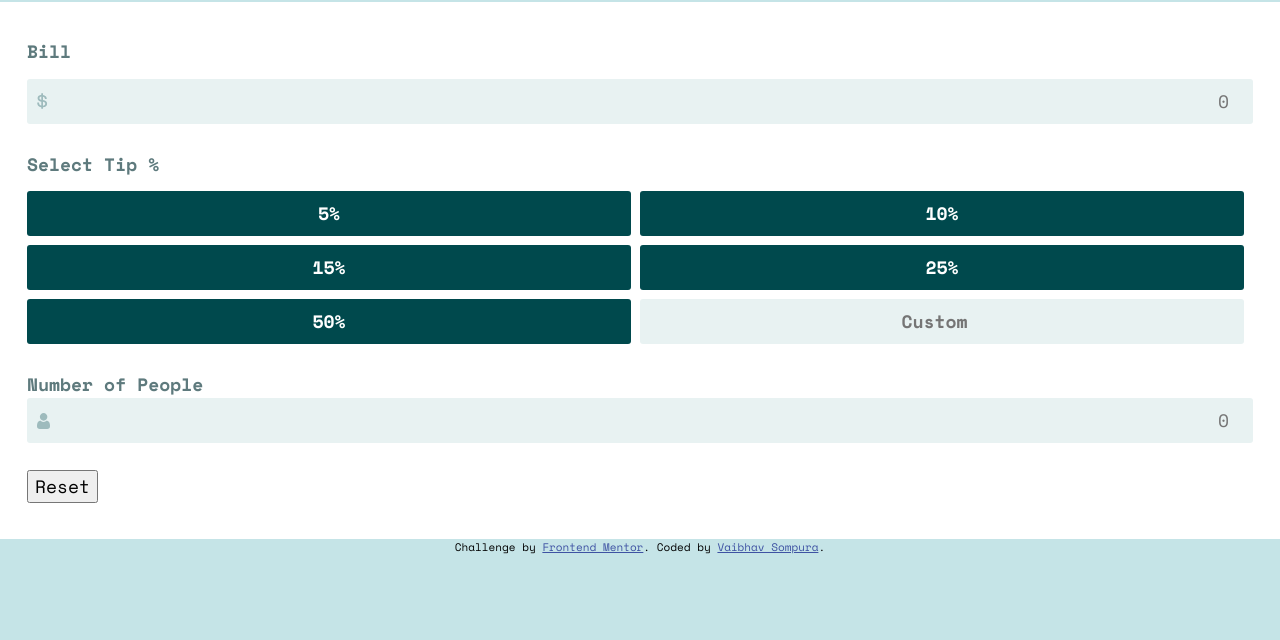
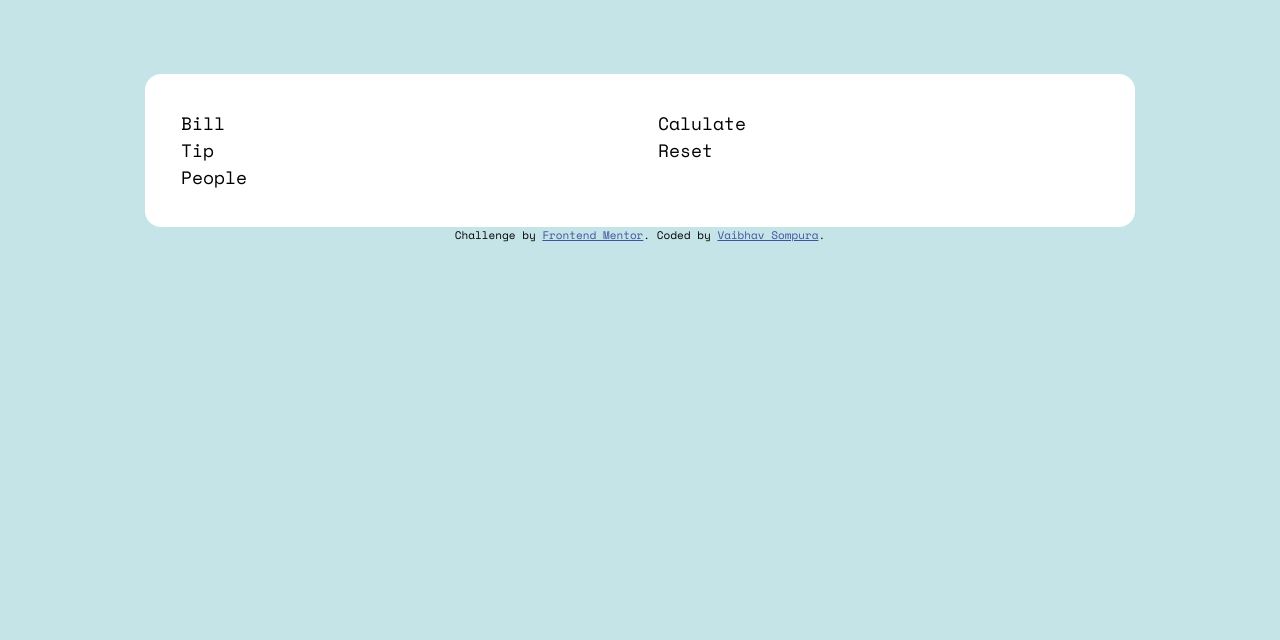
Before and after one commit to vsompura3/tip-calculator-app-main, a plain HTML site: page index.html in a window 1280 px wide. Shown: the part 160-800 px from the top of the page. Drawn offline with nearby package versions, Linux system fonts and the light colour scheme.

Commit message:
redoing HTML

```diff
--- a/dist/css/style.css
+++ b/dist/css/style.css
@@ -83,96 +83,28 @@ h6 {
 
 /* Header */
 .header {
-	padding: 3em;
-	display: flex;
-	justify-content: center;
-	align-items: center;
+	padding: 5em;
 }
 
-.header .logo {
+.header__logo {
 	margin: 0 auto;
 }
 
-/* App */
+/* Main */
 .app {
+	max-width: 55em;
+	width: 100%;
+	margin: 0 auto;
+	padding: 2em;
 	background-color: var(--clr-neutral-100);
-	padding: 2em 1.5em;
+	border-radius: 1rem;
 	display: grid;
-	grid-template-columns: 1fr;
-	gap: 1.5em;
+	grid-template-columns: 1fr 1fr;
+	gap: 2em;
 }
 
-.bill,
-.tip {
-	display: flex;
-	flex-direction: column;
-	gap: 0.75em;
+@media screen and (max-width: 45em) {
+	.app {
+		grid-template-columns: 1fr;
+	}
 }
-
-.form__label {
-	color: var(--clr-neutral-500);
-	font-weight: 700;
-}
-
-.form {
-	position: relative;
-}
-
-.form__input {
-	background-color: var(--clr-neutral-200, orangered);
-	padding: 0.5em;
-	width: 100%;
-	border: none;
-	border-radius: 3px;
-	text-align: right;
-}
-
-.form__input:focus {
-	outline: 2px solid var(--clr-primary);
-}
-
-.form__img {
-	position: absolute;
-	top: 50%;
-	left: 10px;
-	transform: translateY(-50%);
-}
-
-.form__label {
-	display: flex;
-	justify-content: space-between;
-}
-
-.form__label span {
-	display: none;
-	font-size: 1rem;
-}
-
-.tips {
-	display: flex;
-	--gap: 0.5em;
-	gap: var(--gap);
-	flex-wrap: wrap;
-}
-
-.tips {
-	font-weight: 700;
-}
-
-.tips .btn {
-	flex: 0 0 calc(50% - var(--gap));
-	background-color: var(--clr-neutral-600);
-	color: var(--clr-neutral-100);
-	border: none;
-	border-radius: 3px;
-	padding: 0.5em;
-}
-
-.tips #custom-tip {
-	width: 100%;
-	flex: 0 0 calc(50% - var(--gap));
-	text-align: center;
-	background-color: var(--clr-neutral-200);
-	border: none;
-	border-radius: 3px;
-}
--- a/dist/js/script.js
+++ b/dist/js/script.js
@@ -1 +1,25 @@
 console.log('Connected');
+
+// Select elements of the page
+const tipBtns = document.querySelectorAll('.tip-btn');
+const tipInput = document.getElementById('tip-per-person');
+const amountInput = document.getElementById('amount-per-person');
+const billAmount = document.querySelector('.bill__input');
+const customTip = document.getElementById('custom-tip');
+const numberOfPeople = document.querySelector('.people__input');
+
+
+// Calculate the bill
+function calculateBill(amount,taxRate, numOfPeople) {
+  const tipAmount = amount * (taxRate / 100);
+  const totalAmount = amount + tipAmount;
+  const tipPerPerson = tipAmount / numOfPeople;
+  const amountPerPerson = totalAmount / numOfPeople;
+  displayBill(tipPerPerson,amountPerPerson)
+}
+
+// Display bill to UI
+function displayBill(tip,bill) {
+  tipInput.value = tip;
+  amountInput.value = bill;
+}
--- a/index.html
+++ b/index.html
@@ -28,72 +28,26 @@
 		<div class="container">
 			<!-- Header -->
 			<header class="header">
-				<img src="./images/logo.svg" alt="logo" class="logo" />
+				<img src="./images/logo.svg" alt="splitter-logo" class="header__logo" />
 			</header>
 
-			<!-- App -->
-			<main class="app">
-				<!-- bill -->
-				<section class="section bill">
-					<label for="bill-amount" class="form__label bill__label">
-						<p>Bill</p>
-						<span>can't be zero</span>
-					</label>
-					<div class="form bill__form">
-						<input
-							type="number"
-							name="bill-amount"
-							id="bill-amount"
-							class="bill__input form__input"
-							placeholder="0"
-							required
-						/>
-						<img src="./images/icon-dollar.svg" alt="dollar-sign" class="form__img bill-sign" />
-					</div>
+			<!-- Main -->
+			<main class="main app">
+				<!-- Input Customization -->
+				<section class="input">
+					<div class="bill-container">Bill</div>
+					<div class="tip-container">Tip</div>
+					<div class="people-container">People</div>
 				</section>
-
-				<!-- tip -->
-				<section class="section tip">
-					<p class="form__label">Select Tip %</p>
-					<div class="tips">
-						<button type="button" class="btn tip-btn" data-tip="5">5%</button>
-						<button type="button" class="btn tip-btn" data-tip="10">10%</button>
-						<button type="button" class="btn tip-btn" data-tip="15">15%</button>
-						<button type="button" class="btn tip-btn" data-tip="25">25%</button>
-						<button type="button" class="btn tip-btn" data-tip="50">50%</button>
-						<input type="number" name="custom-tip" id="custom-tip" placeholder="Custom" />
-					</div>
-				</section>
-
-				<!-- people -->
-				<section class="section people">
-					<label for="people-amount" class="form__label people__label">
-						<p>Number of People</p>
-						<span>can't be zero</span>
-					</label>
-					<div class="form people__form">
-						<input
-							type="number"
-							name="people-number"
-							id="people-number"
-							class="people__input form__input"
-							placeholder="0"
-							required
-						/>
-						<img src="./images/icon-person.svg" alt="person-sign" class="form__img people-sign" />
-					</div>
-				</section>
-
-				<!-- calculator -->
-				<section class="section calculator">
-					<div class="calculator-content">
-						<!-- TODO -->
-					</div>
-					<button type="reset" class="reset">Reset</button>
+				<!-- Output Calculator -->
+				<section class="output">
+					<div class="calculation-container">Calulate</div>
+					<div class="reset-container">Reset</div>
 				</section>
 			</main>
 
 			<!-- Footer -->
+			<footer>
 				<div class="attribution">
 					Challenge by
 					<a
@@ -103,6 +57,7 @@
 						>Frontend Mentor</a
 					>. Coded by <a href="https://vaibhavsompura.netlify.app">Vaibhav Sompura</a>.
 				</div>
+			</footer>
 		</div>
 
 		<!--
```
Lines whose indentation alone changed are shown as unchanged.
